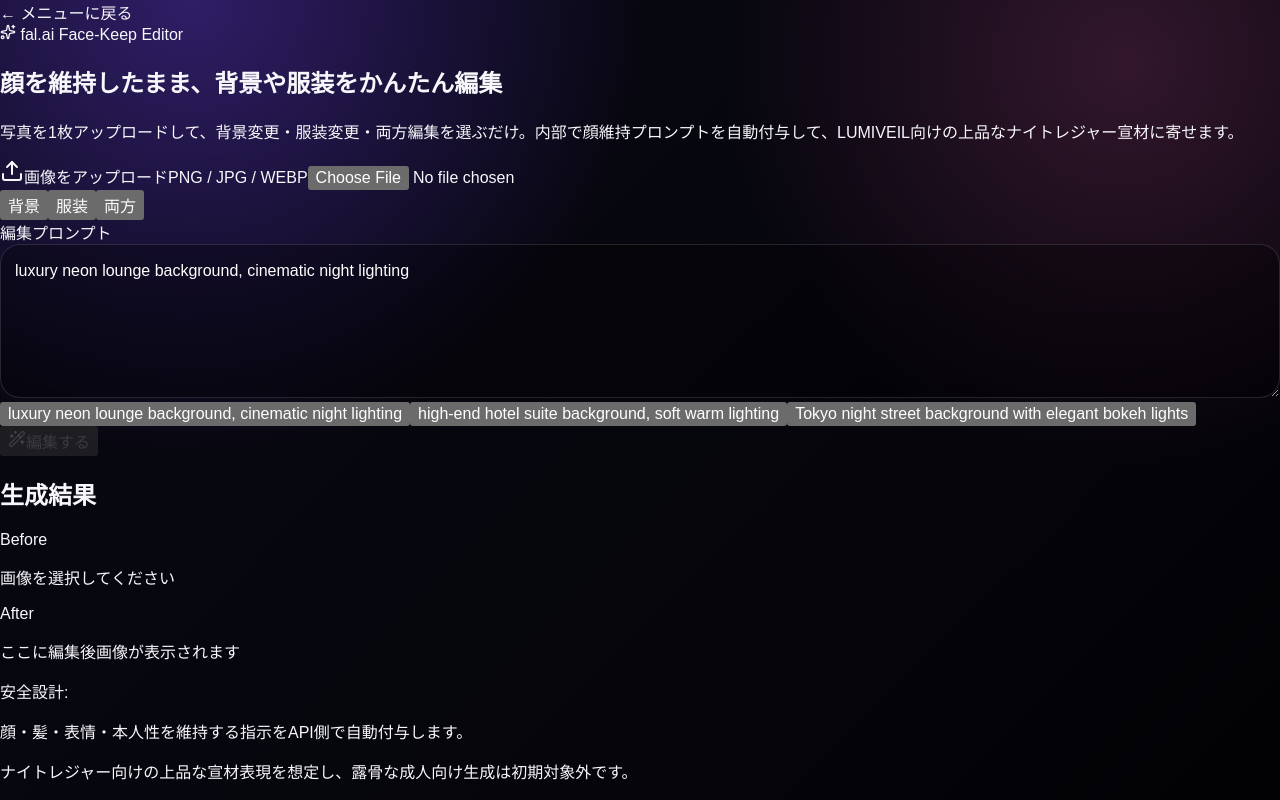
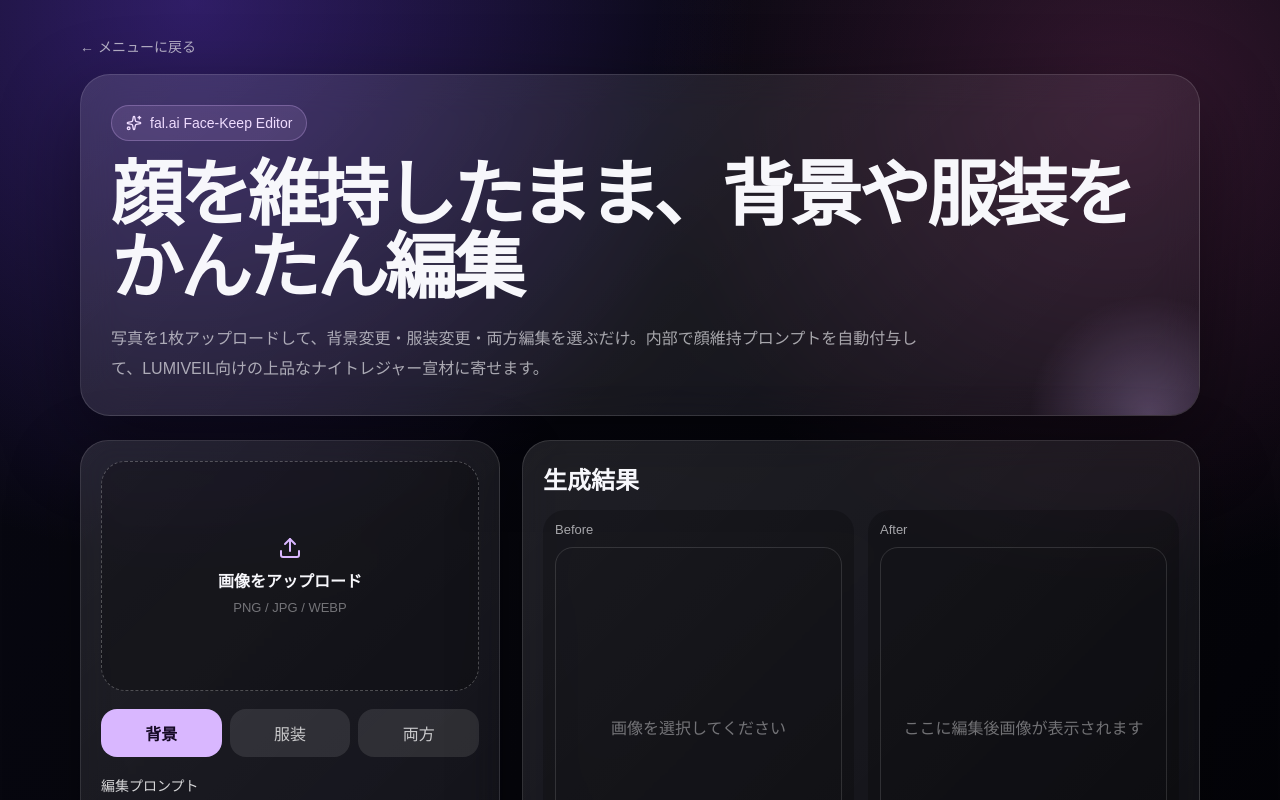
Before and after one commit to dawg2004/fai_1, a Next.js app: page /fal-editor in a window 1280 px wide. Shown: the top 800 px of the page. Built offline with nearby package versions, Linux system fonts and the light colour scheme.

Commit message:
Apply custom classes to fal editor

```diff
--- a/app/fal-editor/page.tsx
+++ b/app/fal-editor/page.tsx
@@ -86,137 +86,111 @@ export default function FalEditorPage() {
   }
 
   return (
-    <main className="min-h-screen bg-[radial-gradient(circle_at_top,#2b1b5f_0%,#090913_42%,#050507_100%)] px-5 py-8 text-white">
-      <section className="mx-auto flex w-full max-w-6xl flex-col gap-8">
-        <a href="/" className="text-sm text-white/60 hover:text-white">← メニューに戻る</a>
-        <header className="rounded-3xl border border-white/10 bg-white/8 p-6 shadow-2xl backdrop-blur">
-          <div className="mb-4 inline-flex items-center gap-2 rounded-full border border-violet-300/30 bg-violet-400/10 px-4 py-2 text-sm text-violet-100">
+    <main className="app-shell">
+      <a href="/" className="back-link">← メニューに戻る</a>
+
+      <header className="hero">
+        <div className="badge">
           <Sparkles size={16} /> fal.ai Face-Keep Editor
         </div>
-          <h1 className="text-3xl font-semibold tracking-tight md:text-5xl">
-            顔を維持したまま、背景や服装をかんたん編集
-          </h1>
-          <p className="mt-4 max-w-3xl text-sm leading-7 text-white/70 md:text-base">
+        <h1>顔を維持したまま、背景や服装をかんたん編集</h1>
+        <p>
           写真を1枚アップロードして、背景変更・服装変更・両方編集を選ぶだけ。内部で顔維持プロンプトを自動付与して、LUMIVEIL向けの上品なナイトレジャー宣材に寄せます。
         </p>
       </header>
 
-        <div className="grid gap-6 lg:grid-cols-[420px_1fr]">
-          <form onSubmit={handleSubmit} className="rounded-3xl border border-white/10 bg-white/8 p-5 shadow-2xl backdrop-blur">
-            <label className="flex min-h-56 cursor-pointer flex-col items-center justify-center rounded-2xl border border-dashed border-white/25 bg-black/20 p-5 text-center transition hover:bg-white/10">
-              <Upload className="mb-3 text-violet-200" />
-              <span className="text-sm font-medium">画像をアップロード</span>
-              <span className="mt-2 text-xs text-white/50">PNG / JPG / WEBP</span>
-              <input type="file" accept="image/png,image/jpeg,image/webp" className="hidden" onChange={handleFileChange} />
+      <div className="editor-grid">
+        <form onSubmit={handleSubmit} className="glass-card">
+          <label className="upload-box">
+            <Upload color="var(--violet)" />
+            <span className="upload-title">画像をアップロード</span>
+            <span className="upload-sub">PNG / JPG / WEBP</span>
+            <input type="file" accept="image/png,image/jpeg,image/webp" onChange={handleFileChange} />
           </label>
 
-            {previewUrl && (
-              <img src={previewUrl} alt="Preview" className="mt-4 max-h-80 w-full rounded-2xl object-contain" />
-            )}
+          {previewUrl && <img src={previewUrl} alt="Preview" className="preview-img" />}
 
-            <div className="mt-5 grid grid-cols-3 gap-2">
+          <div className="segment">
             {([
               ["background", "背景"],
               ["outfit", "服装"],
               ["both", "両方"],
             ] as [EditMode, string][]).map(([value, label]) => (
-                <button
-                  key={value}
-                  type="button"
-                  onClick={() => handleModeChange(value)}
-                  className={`rounded-xl px-3 py-3 text-sm transition ${
-                    mode === value ? "bg-violet-400 text-black" : "bg-white/10 text-white/75 hover:bg-white/15"
-                  }`}
-                >
+              <button key={value} type="button" onClick={() => handleModeChange(value)} className={mode === value ? "active" : ""}>
                 {label}
               </button>
             ))}
           </div>
 
-            <div className="mt-5 space-y-2">
-              <label className="text-sm text-white/80">編集プロンプト</label>
+          <div className="field">
+            <label>編集プロンプト</label>
             <textarea
               value={prompt}
               onChange={(event) => setPrompt(event.target.value)}
               rows={5}
-                className="w-full resize-none rounded-2xl border border-white/10 bg-black/30 p-4 text-sm text-white outline-none focus:border-violet-300"
               placeholder="例: luxury neon lounge background, cinematic night lighting"
             />
           </div>
 
-            <div className="mt-3 flex flex-wrap gap-2">
+          <div className="preset-wrap">
             {presets[mode].map((item) => (
-                <button
-                  key={item}
-                  type="button"
-                  onClick={() => setPrompt(item)}
-                  className="rounded-full border border-white/10 bg-white/8 px-3 py-2 text-left text-xs text-white/65 hover:bg-white/15"
-                >
+              <button key={item} type="button" onClick={() => setPrompt(item)} className="preset">
                 {item}
               </button>
             ))}
           </div>
 
-            {error && <p className="mt-4 rounded-xl bg-red-500/15 p-3 text-sm text-red-200">{error}</p>}
+          {error && <p className="error-box">{error}</p>}
 
-            <button
-              type="submit"
-              disabled={!canSubmit}
-              className="mt-5 flex w-full items-center justify-center gap-2 rounded-2xl bg-violet-300 px-5 py-4 font-semibold text-black transition hover:bg-violet-200 disabled:cursor-not-allowed disabled:opacity-50"
-            >
+          <button type="submit" disabled={!canSubmit} className="primary-btn">
             <Wand2 size={18} />
             {isLoading ? "編集中..." : "編集する"}
           </button>
         </form>
 
-          <section className="rounded-3xl border border-white/10 bg-white/8 p-5 shadow-2xl backdrop-blur">
-            <h2 className="mb-4 text-xl font-semibold">生成結果</h2>
-            <div className="grid gap-4 md:grid-cols-2">
-              <div className="rounded-2xl bg-black/25 p-3">
-                <p className="mb-3 text-sm text-white/60">Before</p>
+        <section className="glass-card result-card">
+          <h2>生成結果</h2>
+          <div className="compare-grid">
+            <div className="image-panel">
+              <p className="panel-label">Before</p>
               {previewUrl ? (
-                  <img src={previewUrl} alt="Before" className="max-h-[560px] w-full rounded-xl object-contain" />
+                <img src={previewUrl} alt="Before" className="result-img" />
               ) : (
-                  <div className="flex min-h-96 items-center justify-center rounded-xl border border-white/10 text-sm text-white/40">
-                    画像を選択してください
-                  </div>
+                <div className="empty-state">画像を選択してください</div>
               )}
             </div>
 
-              <div className="rounded-2xl bg-black/25 p-3">
-                <p className="mb-3 text-sm text-white/60">After</p>
+            <div className="image-panel">
+              <p className="panel-label">After</p>
               {isLoading ? (
-                  <div className="flex min-h-96 items-center justify-center rounded-xl border border-violet-300/20 text-sm text-violet-100">
-                    fal.aiで編集中です
-                  </div>
+                <div className="empty-state">fal.aiで編集中です</div>
               ) : resultUrl ? (
-                  <div className="space-y-3">
-                    <img src={resultUrl} alt="Edited result" className="max-h-[560px] w-full rounded-xl object-contain" />
-                    <a href={resultUrl} target="_blank" rel="noreferrer" className="block rounded-xl bg-white/10 px-4 py-3 text-center text-sm hover:bg-white/15">
+                <div>
+                  <img src={resultUrl} alt="Edited result" className="result-img" />
+                  <div className="result-actions">
+                    <a href={resultUrl} target="_blank" rel="noreferrer" className="secondary-btn">
                       結果画像を開く
                     </a>
                     {inputUrl && (
-                      <a href={inputUrl} target="_blank" rel="noreferrer" className="block rounded-xl bg-white/5 px-4 py-3 text-center text-xs text-white/55 hover:bg-white/10">
+                      <a href={inputUrl} target="_blank" rel="noreferrer" className="secondary-btn">
                         入力画像URLを確認
                       </a>
                     )}
                   </div>
+                </div>
               ) : (
-                  <div className="flex min-h-96 items-center justify-center rounded-xl border border-white/10 text-sm text-white/40">
-                    ここに編集後画像が表示されます
-                  </div>
+                <div className="empty-state">ここに編集後画像が表示されます</div>
               )}
             </div>
           </div>
 
-            <div className="mt-5 rounded-2xl border border-white/10 bg-black/20 p-4 text-sm leading-7 text-white/60">
+          <div className="safety-box">
             <p>安全設計:</p>
             <p>顔・髪・表情・本人性を維持する指示をAPI側で自動付与します。</p>
             <p>ナイトレジャー向けの上品な宣材表現を想定し、露骨な成人向け生成は初期対象外です。</p>
           </div>
         </section>
       </div>
-      </section>
     </main>
   );
 }
```
Lines whose indentation alone changed are shown as unchanged.
